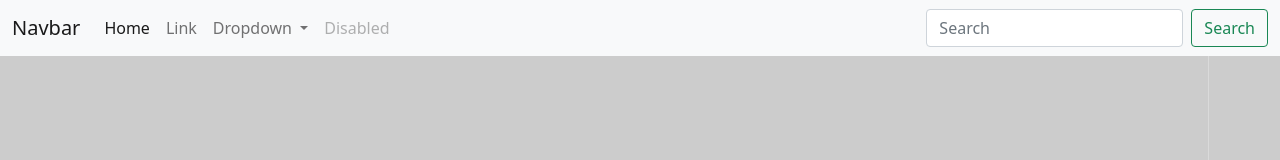
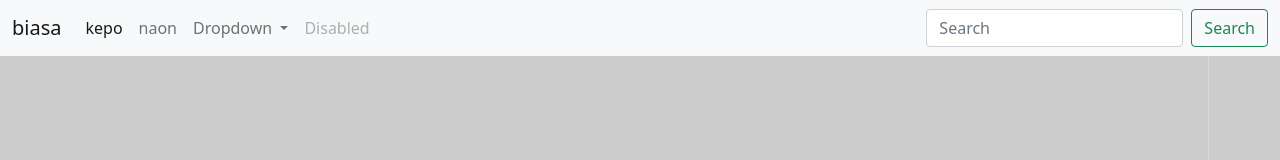
Before and after one commit to Kurnia75/Latihanboostrap, a plain HTML site: page index.html in a window 1280 px wide. Shown: the top 160 px of the page. Drawn offline with Linux system fonts and the light colour scheme; placeholder pictures from the web are drawn by us.

Commit message:
penambahan

```diff
--- a/index.html
+++ b/index.html
@@ -15,17 +15,17 @@
  <!--navbar-->
  <nav class="navbar navbar-expand-lg navbar-light bg-light">
     <div class="container-fluid">
-      <a class="navbar-brand" href="#">Navbar</a>
+      <a class="navbar-brand" href="#">biasa</a>
       <button class="navbar-toggler" type="button" data-bs-toggle="collapse" data-bs-target="#navbarSupportedContent" aria-controls="navbarSupportedContent" aria-expanded="false" aria-label="Toggle navigation">
         <span class="navbar-toggler-icon"></span>
       </button>
       <div class="collapse navbar-collapse" id="navbarSupportedContent">
         <ul class="navbar-nav me-auto mb-2 mb-lg-0">
           <li class="nav-item">
-            <a class="nav-link active" aria-current="page" href="#">Home</a>
+            <a class="nav-link active" aria-current="page" href="#">kepo</a>
           </li>
           <li class="nav-item">
-            <a class="nav-link" href="#">Link</a>
+            <a class="nav-link" href="#">naon</a>
           </li>
           <li class="nav-item dropdown">
             <a class="nav-link dropdown-toggle" href="#" id="navbarDropdown" role="button" data-bs-toggle="dropdown" aria-expanded="false">
```
